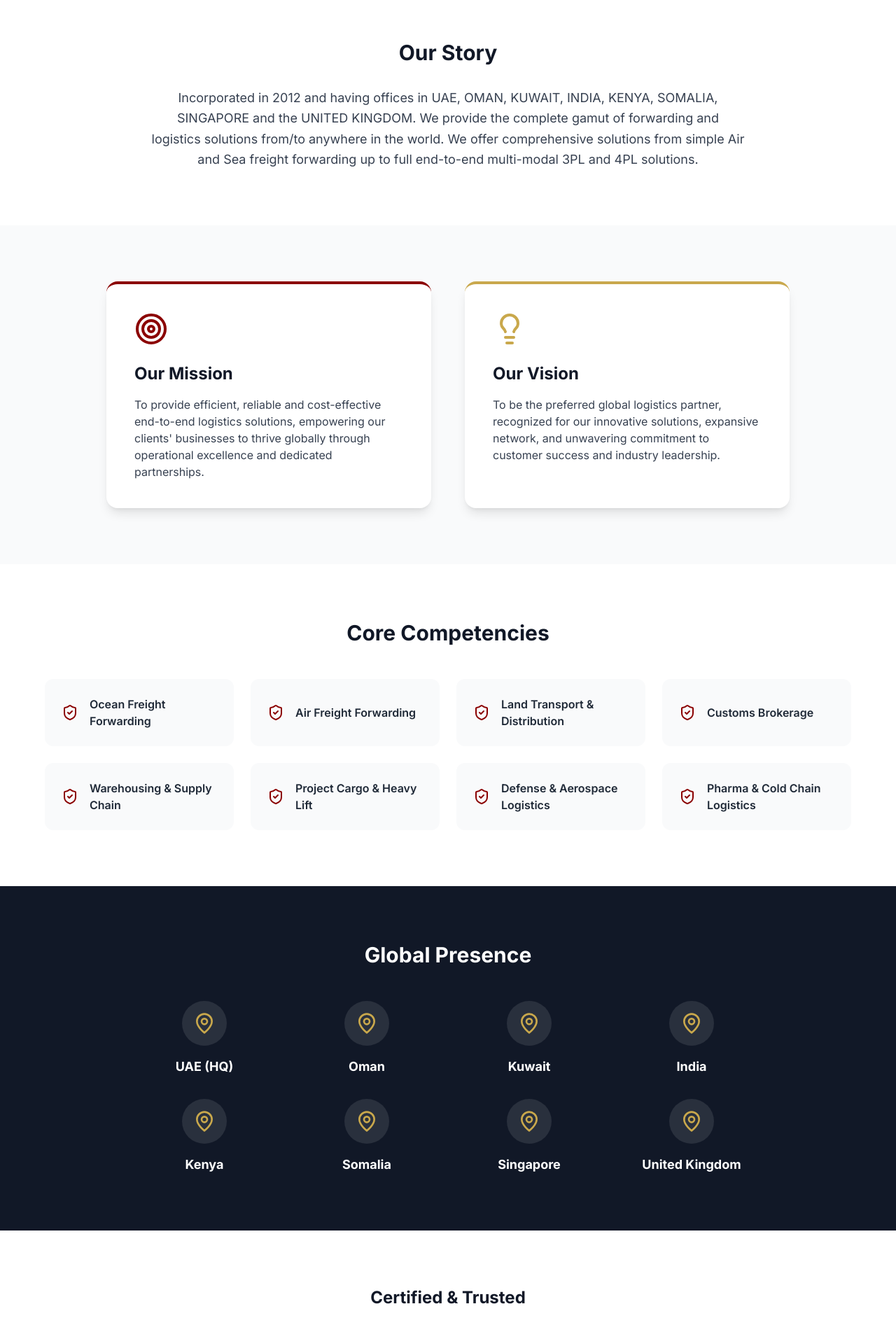
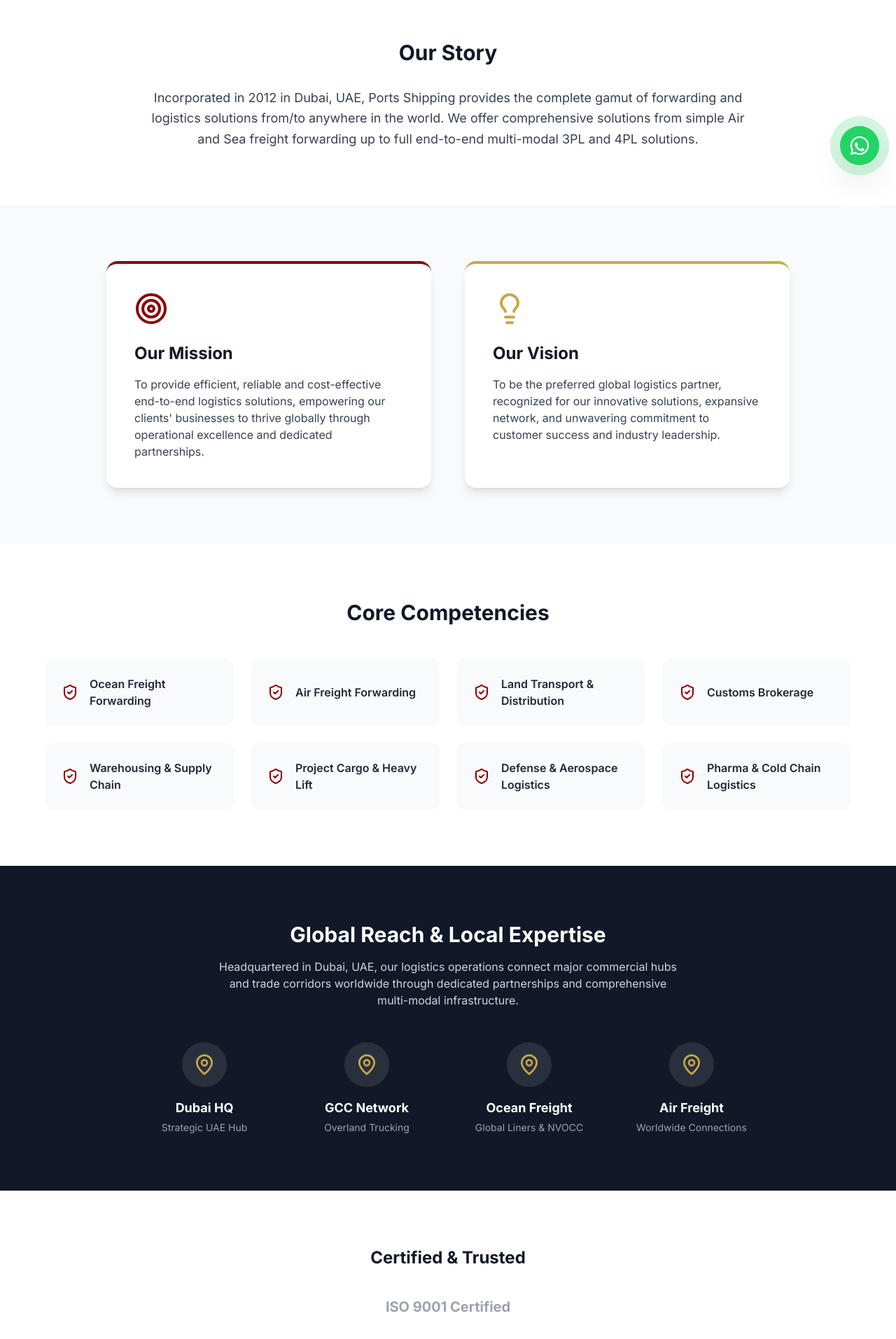
Before and after one commit to waheedpotter/ports-shipping, a Next.js app: page /about in a window 1280 px wide. Shown: the part 540-2453 px from the top of the page at 70% size. Built offline with nearby package versions, Linux system fonts and the light colour scheme; no server answers.

Commit message:
Remove 8 country offices references and add floating WhatsApp button with +971 50 595 3063

```diff
--- a/src/app/about/page.tsx
+++ b/src/app/about/page.tsx
@@ -4,7 +4,7 @@
 
 export const metadata = {
   title: 'About Ports Shipping LLC | Award-Winning Logistics in Dubai',
-  description: 'Learn about Ports Shipping LLC. End-to-end logistics and freight forwarding since 2012. Offices in UAE, Oman, Kuwait, India, Kenya, Somalia, Singapore, and UK.',
+  description: 'Learn about Ports Shipping LLC. End-to-end logistics and freight forwarding since 2012 from Dubai to global destinations.',
 };
 
 export default function AboutPage() {
@@ -24,7 +24,7 @@
         <div className="container mx-auto px-6 max-w-4xl text-center">
           <h2 className="text-3xl font-bold text-gray-900 mb-8">Our Story</h2>
           <p className="text-lg text-gray-700 leading-relaxed">
-            Incorporated in 2012 and having offices in UAE, OMAN, KUWAIT, INDIA, KENYA, SOMALIA, SINGAPORE and the UNITED KINGDOM. We provide the complete gamut of forwarding and logistics solutions from/to anywhere in the world. We offer comprehensive solutions from simple Air and Sea freight forwarding up to full end-to-end multi-modal 3PL and 4PL solutions.
+            Incorporated in 2012 in Dubai, UAE, Ports Shipping provides the complete gamut of forwarding and logistics solutions from/to anywhere in the world. We offer comprehensive solutions from simple Air and Sea freight forwarding up to full end-to-end multi-modal 3PL and 4PL solutions.
           </p>
         </div>
       </section>
@@ -64,17 +64,26 @@
         </div>
       </section>
 
-      {/* Global Presence */}
+      {/* Global Reach */}
       <section className="py-20 bg-gray-900 text-white">
         <div className="container mx-auto px-6 text-center">
-          <h2 className="text-3xl font-bold mb-12">Global Presence</h2>
+          <h2 className="text-3xl font-bold mb-4">Global Reach & Local Expertise</h2>
+          <p className="text-gray-300 max-w-2xl mx-auto mb-12">
+            Headquartered in Dubai, UAE, our logistics operations connect major commercial hubs and trade corridors worldwide through dedicated partnerships and comprehensive multi-modal infrastructure.
+          </p>
           <div className="grid grid-cols-2 md:grid-cols-4 gap-8 max-w-4xl mx-auto">
-            {["UAE (HQ)", "Oman", "Kuwait", "India", "Kenya", "Somalia", "Singapore", "United Kingdom"].map((country, idx) => (
+            {[
+              { title: "Dubai HQ", subtitle: "Strategic UAE Hub" },
+              { title: "GCC Network", subtitle: "Overland Trucking" },
+              { title: "Ocean Freight", subtitle: "Global Liners & NVOCC" },
+              { title: "Air Freight", subtitle: "Worldwide Connections" },
+            ].map((item, idx) => (
               <div key={idx} className="flex flex-col items-center">
                 <div className="w-16 h-16 rounded-full bg-white/10 flex items-center justify-center mb-4">
                   <MapPin className="w-8 h-8 text-[#C9A84C]" />
                 </div>
-                <span className="font-bold text-lg">{country}</span>
+                <span className="font-bold text-lg mb-1">{item.title}</span>
+                <span className="text-sm text-gray-400">{item.subtitle}</span>
               </div>
             ))}
           </div>
--- a/src/app/contact/page.tsx
+++ b/src/app/contact/page.tsx
@@ -102,8 +102,8 @@
             </div>
 
             <div className="pt-8 border-t border-gray-200">
-              <h4 className="font-bold text-gray-900 text-lg mb-4">Global Offices</h4>
-              <p className="text-gray-600 leading-relaxed font-medium">UAE • Oman • Kuwait • India • Kenya • Somalia • Singapore • UK</p>
+              <h4 className="font-bold text-gray-900 text-lg mb-2">Headquarters & Global Reach</h4>
+              <p className="text-gray-600 leading-relaxed font-medium">Based in Dubai, UAE, serving clients across the GCC and worldwide through our established global network.</p>
             </div>
           </div>
         </div>
--- a/src/app/layout.tsx
+++ b/src/app/layout.tsx
@@ -4,6 +4,7 @@
 import TopBar from '@/components/layout/TopBar';
 import Navbar from '@/components/layout/Navbar';
 import Footer from '@/components/layout/Footer';
+import WhatsAppButton from '@/components/ui/WhatsAppButton';
 
 const inter = Inter({ subsets: ['latin'], variable: '--font-inter' });
 const montserrat = Montserrat({ subsets: ['latin'], variable: '--font-montserrat' });
@@ -76,7 +77,7 @@
           addressCountry: 'AE',
         },
         geo: { '@type': 'GeoCoordinates', latitude: 25.2427, longitude: 55.3056 },
-        areaServed: ['UAE', 'Oman', 'Kuwait', 'India', 'Kenya', 'Somalia', 'Singapore', 'United Kingdom'],
+        areaServed: ['United Arab Emirates', 'GCC', 'Worldwide'],
         hasCredential: ['ISO 9001 Certified'],
       },
       {
@@ -113,6 +114,7 @@
           {children}
         </main>
         <Footer />
+        <WhatsAppButton />
       </body>
     </html>
   );
--- a/src/components/home/Hero.tsx
+++ b/src/components/home/Hero.tsx
@@ -91,8 +91,8 @@
               <div className="text-sm text-gray-300">Years Experience</div>
             </div>
             <div>
-              <div className="text-3xl font-bold text-[#C9A84C]">8</div>
-              <div className="text-sm text-gray-300">Country Offices</div>
+              <div className="text-3xl font-bold text-[#C9A84C]">100%</div>
+              <div className="text-sm text-gray-300">Shipment Visibility</div>
             </div>
             <div>
               <div className="text-3xl font-bold text-[#C9A84C]">24/7</div>
--- a/src/components/home/StatsSection.tsx
+++ b/src/components/home/StatsSection.tsx
@@ -5,7 +5,7 @@
 
 const stats = [
   { value: '12+', label: 'Years of Excellence' },
-  { value: '8', label: 'Country Offices' },
+  { value: 'Global', label: 'Trade Network' },
   { value: '24/7', label: 'Operations & Support' },
   { value: '100%', label: 'Shipment Visibility' },
 ];
--- a/src/components/home/WhyChooseUs.tsx
+++ b/src/components/home/WhyChooseUs.tsx
@@ -12,7 +12,7 @@
     "24/7 Operations & Real-Time Shipment Tracking",
     "Temperature-Controlled Storage (-20°C to +25°C)",
     "Specialized in Defense, Pharma & Project Cargo",
-    "Offices in 8 Countries: UAE, Oman, Kuwait, India, Kenya, Somalia, Singapore, UK"
+    "Strategic UAE Hub with Worldwide Freight Solutions"
   ];
 
   return (
--- a/src/components/layout/Footer.tsx
+++ b/src/components/layout/Footer.tsx
@@ -81,19 +81,9 @@
 
         </div>
 
-        {/* Global Presence */}
+        {/* Global Reach */}
         <div className="mt-12 pt-8 border-t border-gray-800 text-center">
-          <p className="text-sm text-gray-500 mb-4">Our Global Presence</p>
-          <div className="flex flex-wrap justify-center gap-4 text-sm text-gray-400 font-medium">
-            <span>UAE</span> <span className="text-gray-700">|</span>
-            <span>Oman</span> <span className="text-gray-700">|</span>
-            <span>Kuwait</span> <span className="text-gray-700">|</span>
-            <span>India</span> <span className="text-gray-700">|</span>
-            <span>Kenya</span> <span className="text-gray-700">|</span>
-            <span>Somalia</span> <span className="text-gray-700">|</span>
-            <span>Singapore</span> <span className="text-gray-700">|</span>
-            <span>UK</span>
-          </div>
+          <p className="text-sm text-gray-400 font-medium">Dubai Headquarters &bull; Comprehensive GCC &amp; Global Freight Forwarding</p>
         </div>
       </div>
 
--- /dev/null
+++ b/src/components/ui/WhatsAppButton.tsx
@@ -0,0 +1,46 @@
+'use client';
+
+import React from 'react';
+import { motion } from 'framer-motion';
+
+export default function WhatsAppButton() {
+  const phoneNumber = '971505953063';
+  const displayPhone = '+971 50 595 3063';
+  const message = encodeURIComponent('Hello Ports Shipping LLC, I would like to inquire about your shipping & logistics services.');
+  const whatsappUrl = `https://wa.me/${phoneNumber}?text=${message}`;
+
+  return (
+    <div className="fixed bottom-6 right-6 z-50 flex items-center group">
+      {/* Tooltip on hover */}
+      <div className="hidden sm:flex items-center mr-3 px-3 py-1.5 bg-gray-900/95 text-white text-xs font-semibold rounded-lg shadow-xl opacity-0 group-hover:opacity-100 transition-opacity duration-300 pointer-events-none border border-gray-700/50 backdrop-blur-sm whitespace-nowrap">
+        <span>Chat on WhatsApp: {displayPhone}</span>
+      </div>
+
+      {/* Button */}
+      <motion.a
+        href={whatsappUrl}
+        target="_blank"
+        rel="noopener noreferrer"
+        aria-label={`Chat with Ports Shipping on WhatsApp at ${displayPhone}`}
+        initial={{ scale: 0, opacity: 0 }}
+        animate={{ scale: 1, opacity: 1 }}
+        whileHover={{ scale: 1.1 }}
+        whileTap={{ scale: 0.95 }}
+        className="relative flex items-center justify-center w-14 h-14 bg-[#25D366] text-white rounded-full shadow-2xl hover:bg-[#20ba59] transition-colors focus:outline-none focus:ring-4 focus:ring-[#25D366]/40 cursor-pointer"
+      >
+        {/* Pulse ring animation */}
+        <span className="absolute -inset-1 rounded-full bg-[#25D366] opacity-30 animate-ping pointer-events-none"></span>
+
+        {/* WhatsApp Icon */}
+        <svg
+          xmlns="http://www.w3.org/2000/svg"
+          viewBox="0 0 24 24"
+          fill="currentColor"
+          className="w-8 h-8 relative z-10"
+        >
+          <path d="M12.04 2c-5.46 0-9.91 4.45-9.91 9.91 0 1.75.46 3.45 1.32 4.95L2.05 22l5.25-1.38c1.45.79 3.08 1.21 4.74 1.21 5.46 0 9.91-4.45 9.91-9.91 0-2.65-1.03-5.14-2.9-7.01A9.816 9.816 0 0 0 12.04 2zm.01 1.67c2.2 0 4.26.86 5.82 2.42a8.225 8.225 0 0 1 2.41 5.83c0 4.54-3.7 8.24-8.24 8.24-1.48 0-2.93-.4-4.2-1.15l-.3-.18-3.12.82.83-3.04-.2-.31a8.196 8.196 0 0 1-1.26-4.38c0-4.54 3.7-8.24 8.24-8.24zm4.52 11.66c-.25-.13-1.47-.72-1.7-.81-.23-.08-.39-.13-.56.13-.17.25-.64.81-.79.97-.14.17-.29.19-.54.06-.25-.13-1.06-.39-2.02-1.25-.75-.67-1.26-1.5-1.4-1.76-.15-.25-.02-.39.11-.51.11-.11.25-.29.37-.44.12-.15.17-.25.25-.42.08-.17.04-.31-.02-.44-.06-.13-.56-1.35-.77-1.85-.2-.49-.41-.42-.56-.43h-.48c-.17 0-.44.06-.67.31-.23.25-.88.86-.88 2.1 0 1.24.9 2.44 1.03 2.61.13.17 1.77 2.7 4.29 3.78.6.26 1.07.41 1.43.53.6.19 1.15.16 1.58.1.48-.07 1.47-.6 1.68-1.18.21-.58.21-1.07.15-1.18-.06-.1-.23-.17-.48-.29z" />
+        </svg>
+      </motion.a>
+    </div>
+  );
+}
--- a/src/lib/seo.ts
+++ b/src/lib/seo.ts
@@ -50,6 +50,6 @@
       latitude: "25.2425",
       longitude: "55.3152"
     },
-    areaServed: ["UAE", "Oman", "Kuwait", "India", "Kenya", "Somalia", "Singapore", "United Kingdom"]
+    areaServed: ["United Arab Emirates", "GCC", "Worldwide"]
   };
 }
```
